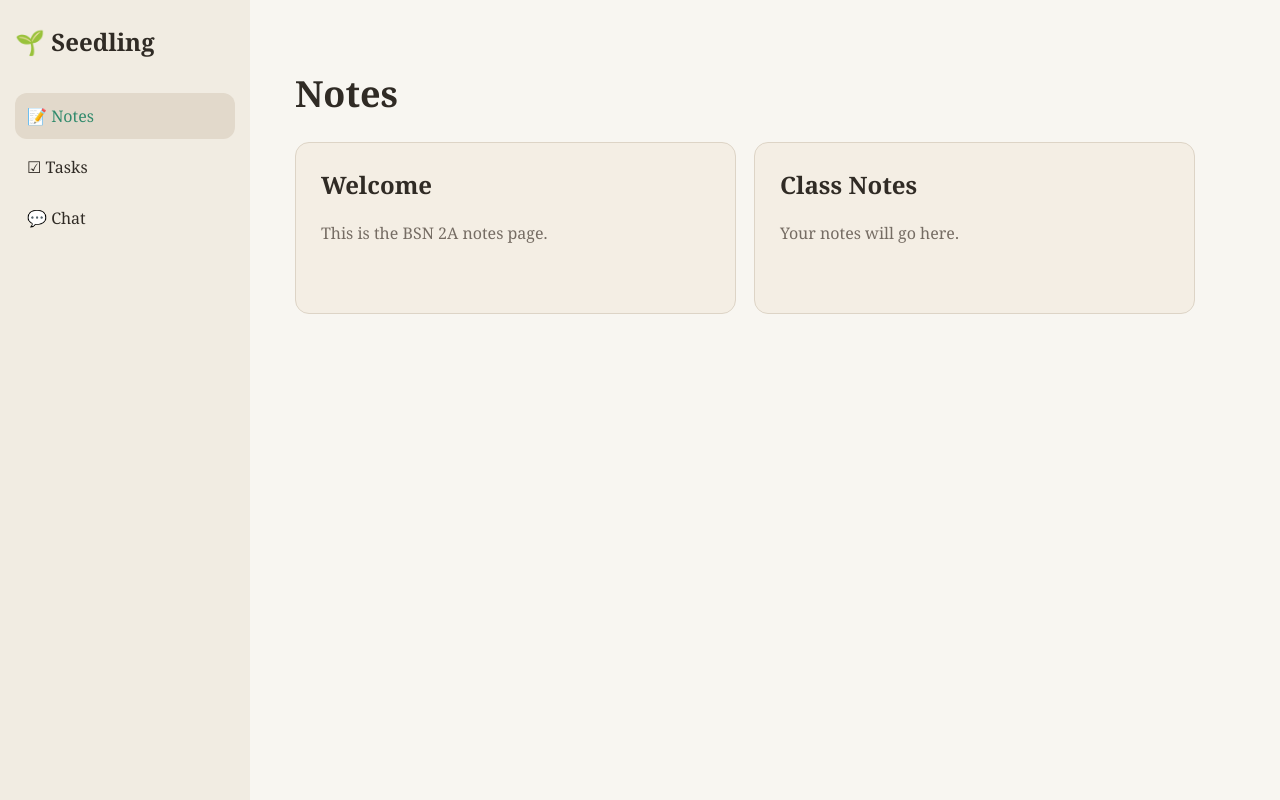
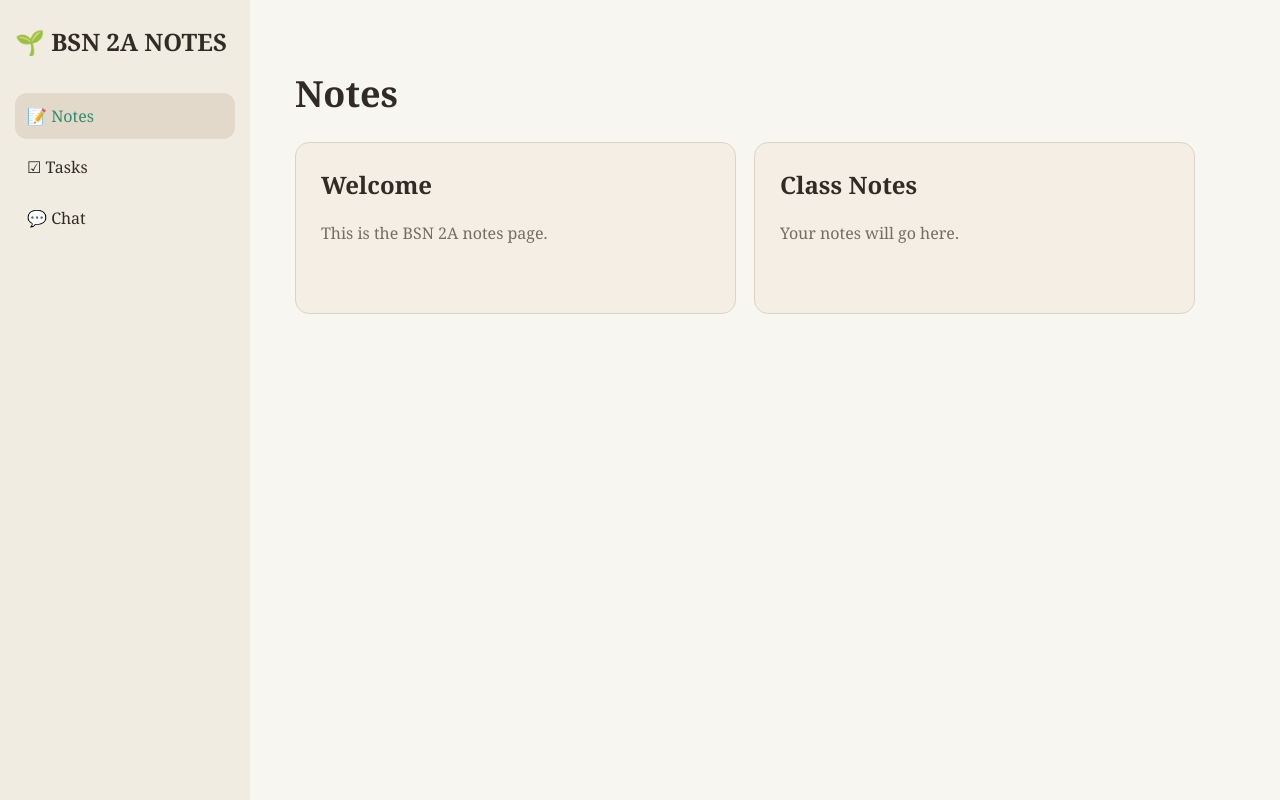
Before and after one commit to jhanz3474-cmyk/BSN-2A-NOTES, a plain HTML site: page index.html in a window 1280 px wide. Drawn offline with Linux system fonts and the light colour scheme.

Commit message:
Update index.html

```diff
--- a/index.html
+++ b/index.html
@@ -83,7 +83,7 @@
     <div class="sidebar">
 
         <div class="logo">
-            🌱 Seedling
+            🌱 BSN 2A NOTES
         </div>
 
         <div class="menu active">
```
